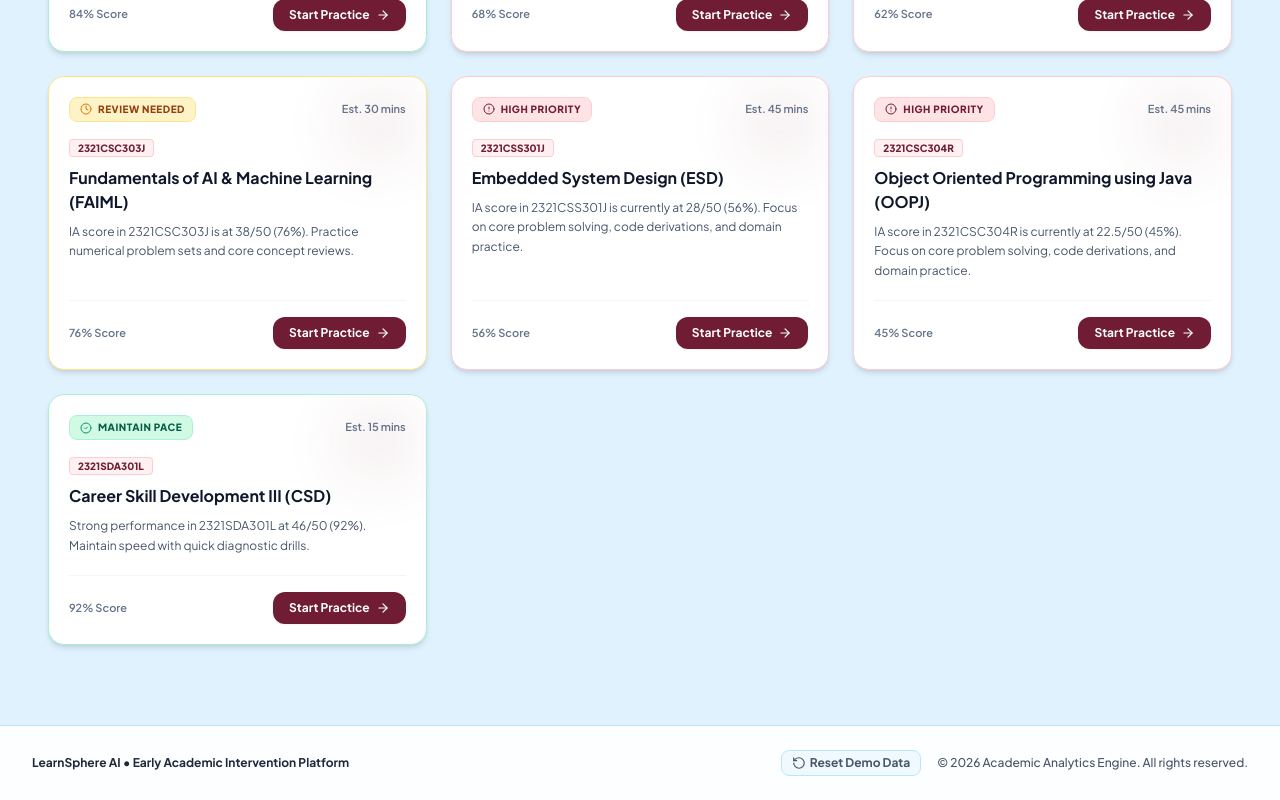
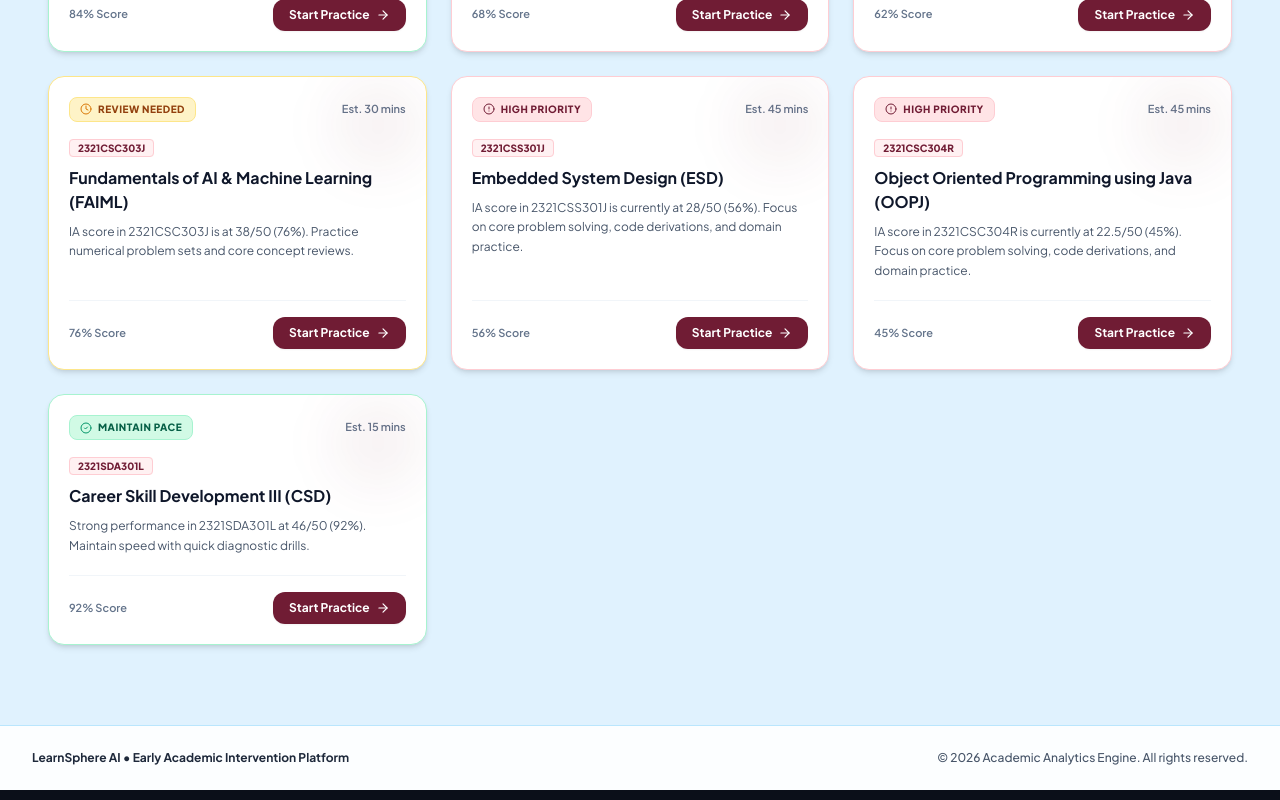
Before and after one commit to nitheesh0501/learnsphere-ai, a React (Vite) app in the folder frontend/: page / in a window 1280 px wide. Shown: the part 1537-2337 px from the top of the page. Built offline with nearby package versions, Linux system fonts and the light colour scheme.

Commit message:
UI: Completely removed the Reset Demo Data button across the app

```diff
--- a/frontend/src/App.jsx
+++ b/frontend/src/App.jsx
@@ -5,7 +5,6 @@ import AdaptiveQuiz from './pages/AdaptiveQuiz';
 import FacultyAnalytics from './pages/FacultyAnalytics';
 import Toast from './components/Toast';
 import { AuthProvider } from './context/AuthContext';
-import { RotateCcw } from 'lucide-react';
 
 export default function App() {
   const [activeTab, setActiveTab] = useState('hub'); // 'hub' | 'quiz' | 'analytics'
@@ -43,20 +42,6 @@ export default function App() {
     setActiveTab('quiz');
   };
 
-  // Reset to Defaults helper function
-  const handleResetDefaults = () => {
-    localStorage.removeItem('learnsphere_subjects');
-    localStorage.removeItem('learnsphere_roster');
-    localStorage.removeItem('learnsphere_readiness');
-    localStorage.removeItem('learnsphere_marks');
-    localStorage.removeItem('learnsphere_analysis');
-
-    addToast('Data Reset', 'All customized records reset to default mock state.', 'info');
-    setTimeout(() => {
-      window.location.reload();
-    }, 600);
-  };
-
   return (
     <AuthProvider>
       <div className="min-h-screen bg-[#E0F2FE] text-slate-900 flex flex-col font-['Plus_Jakarta_Sans',sans-serif]">
@@ -91,22 +76,14 @@ export default function App() {
           )}
         </main>
 
-        {/* Footer with Reset Data to Defaults Utility Button */}
+        {/* Footer */}
         <footer className="border-t border-sky-200 bg-white/90 backdrop-blur-xs py-6 mt-12 text-xs text-slate-600 font-medium">
           <div className="max-w-7xl mx-auto px-4 sm:px-6 lg:px-8 flex flex-col sm:flex-row items-center justify-between gap-4">
             <div className="flex items-center space-x-2">
               <span className="font-bold text-slate-800">LearnSphere AI • Early Academic Intervention Platform</span>
             </div>
 
-            <div className="flex items-center space-x-4">
-              <button
-                onClick={handleResetDefaults}
-                className="text-xs font-bold text-slate-600 hover:text-[#701C34] transition-colors flex items-center space-x-1 bg-sky-50 hover:bg-rose-50 px-2.5 py-1 rounded-lg border border-sky-200"
-                title="Reset all modified student marks and roster status back to original defaults"
-              >
-                <RotateCcw className="w-3.5 h-3.5" />
-                <span>Reset Demo Data</span>
-              </button>
+            <div>
               <p>© 2026 Academic Analytics Engine. All rights reserved.</p>
             </div>
           </div>
```
